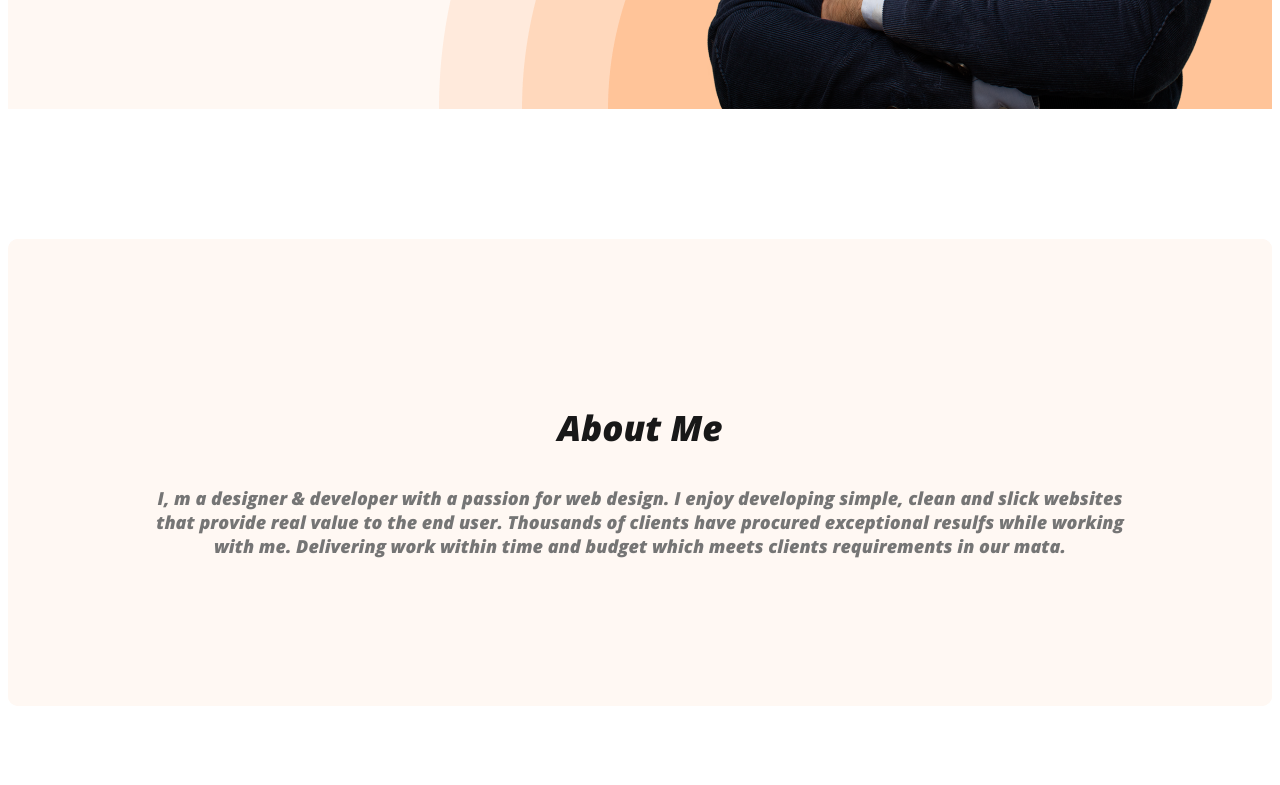
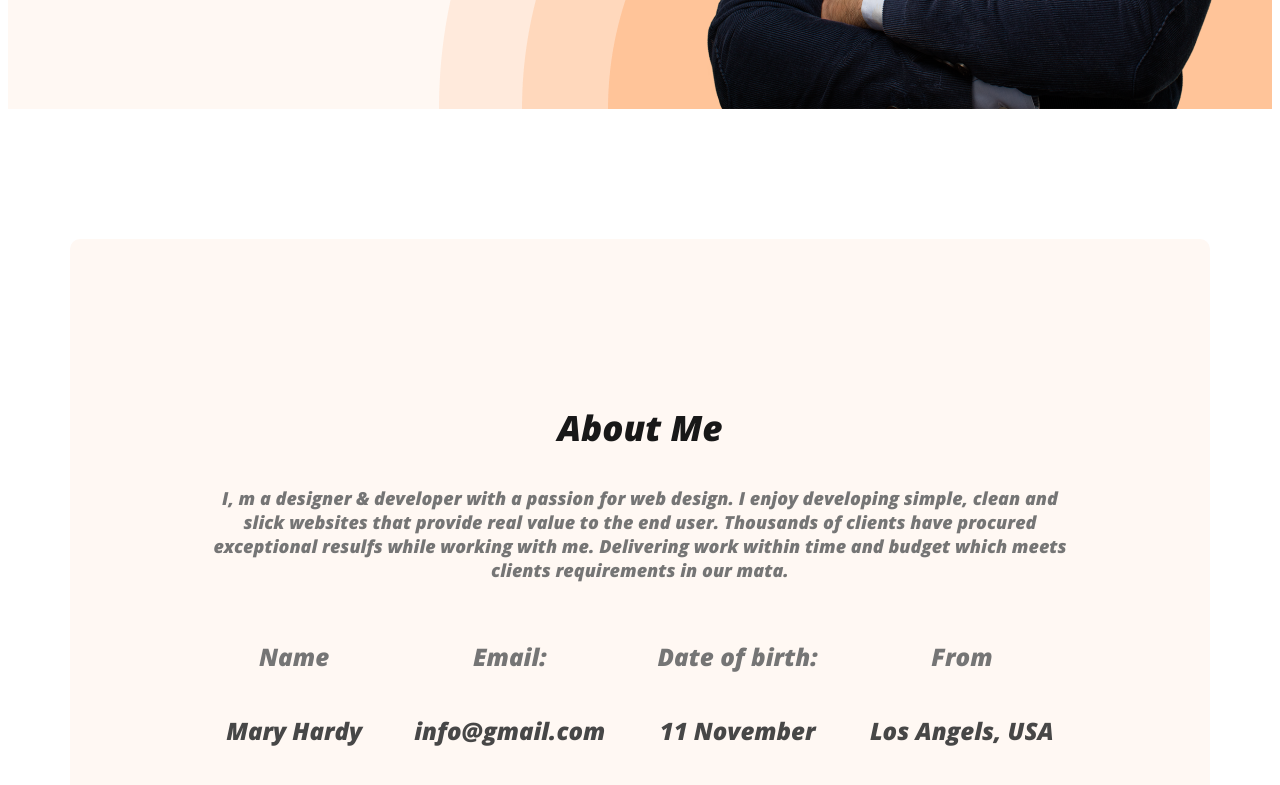
Before and after one commit to ashamony11/webdeveloper.portfolio, a plain HTML site: page index.html in a window 1280 px wide. Shown: the part 756-1541 px from the top of the page. Drawn offline with nearby package versions, Linux system fonts and the light colour scheme.

Commit message:
added about description

```diff
--- a/Styles/portfolio.css
+++ b/Styles/portfolio.css
@@ -88,13 +88,14 @@ font-style: normal;
 font-weight: 400;
 line-height: 30px;
 }
-/*main section  styles */
-.pink{
-    border-radius: 10px;
-background: #FFF8F3;
+/*main section  style*/
 
 
 
+
+main{
+    max-width: 1140px;
+    margin: 0 auto;
 }
 .about{
     padding: 130px;
@@ -111,6 +112,7 @@ text-align: center;
 font-size: 18px;
 
 }
+
 .about{
     color: var(--dark-01, #181818);
 text-align: center;
@@ -121,9 +123,24 @@ font-weight: 700;
 line-height: normal;
 }
 .section-title{
-    color:  #181818);
+    color:  #181818;
 text-align: center;
 font-size: 35px;
 font-weight: 700;
 
 }
+.about-info-container{
+    display: flex;
+    justify-content: space-around;
+}
+.about-info{
+    text-align: center;
+
+}
+.info-title{
+    color: #757575;
+}
+.info-description{
+    color: #474747;
+    font-size: x-large;
+}
--- a/index.html
+++ b/index.html
@@ -32,15 +32,44 @@
         </div>
 
     </header>
-    <main class="pink"><center>
+    <main >
         <section class="about">
             <h3 class="section-title">About Me</h3>
             <p class="section-description">
                 I, m a designer & developer with a passion for web design. I enjoy developing simple, clean and slick websites that provide real value to the end user. Thousands of clients have procured exceptional resulfs while working with me. Delivering work within time and budget which meets clients requirements in our mata.
+
+
+
+
+
             </p>
-        </section>
+            <small>
+            <div class="about-info-container">
 
-    </main></center>
+              <div >
+                <h5 class="info-title">Name</h5>
+                <p class="info-description">Mary Hardy</p>
+
+
+              </div>
+              <div>
+                <h5 class="info-title">Email:</h5>
+                <p class="info-description">info@gmail.com</p>
+              </div>
+              <div >
+                <h5 class="info-title">Date of birth:</h5>
+                <p class="info-description">11 November</p>
+              </div>
+              <div>
+                <h5 class="info-title">From</h5>
+                <p class="info-description">Los Angels, USA</p>
+              </div>
+            </div>
+            </small>
+            </section>
+
+
+    </main>
     <footer>
 
     </footer>
```
